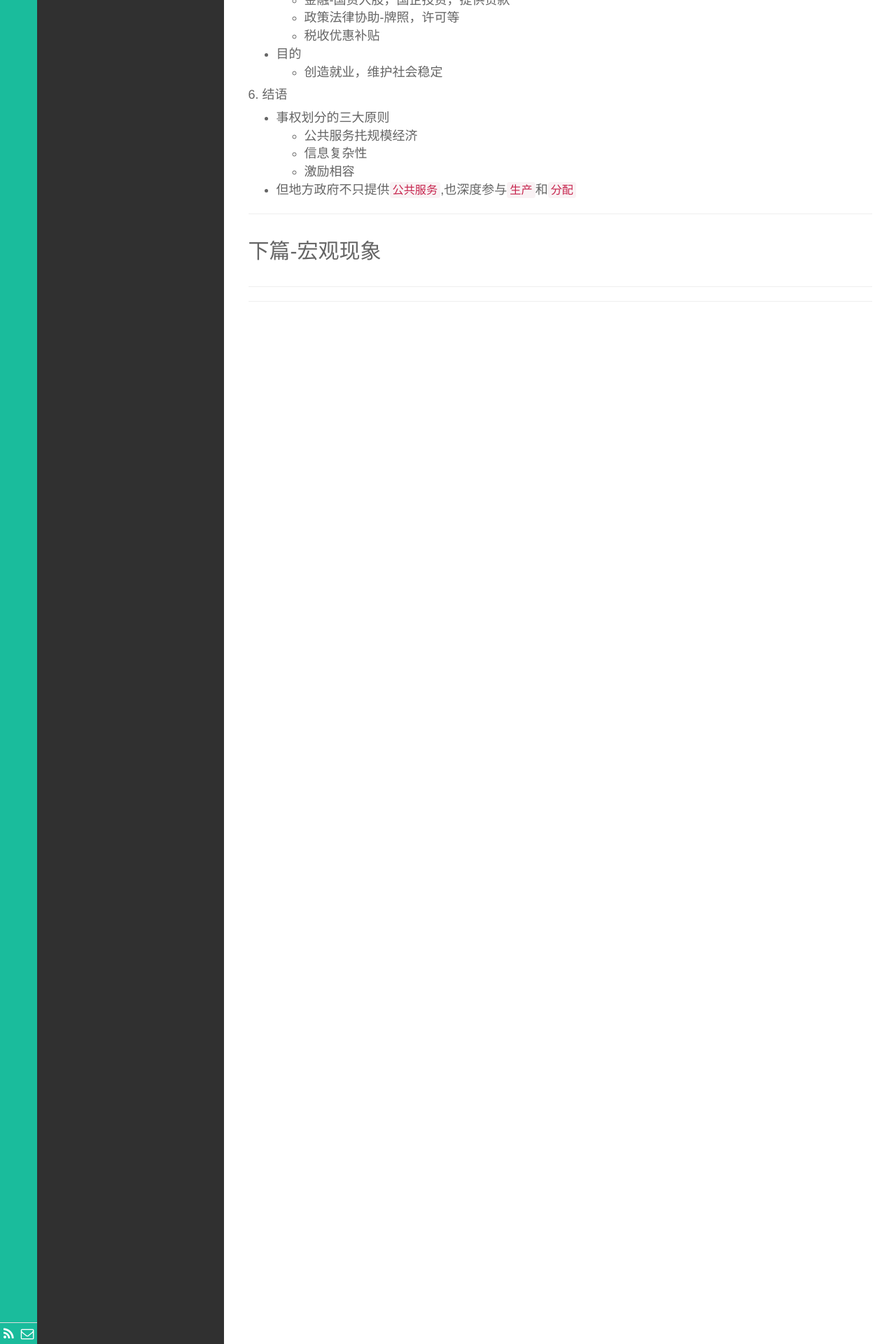
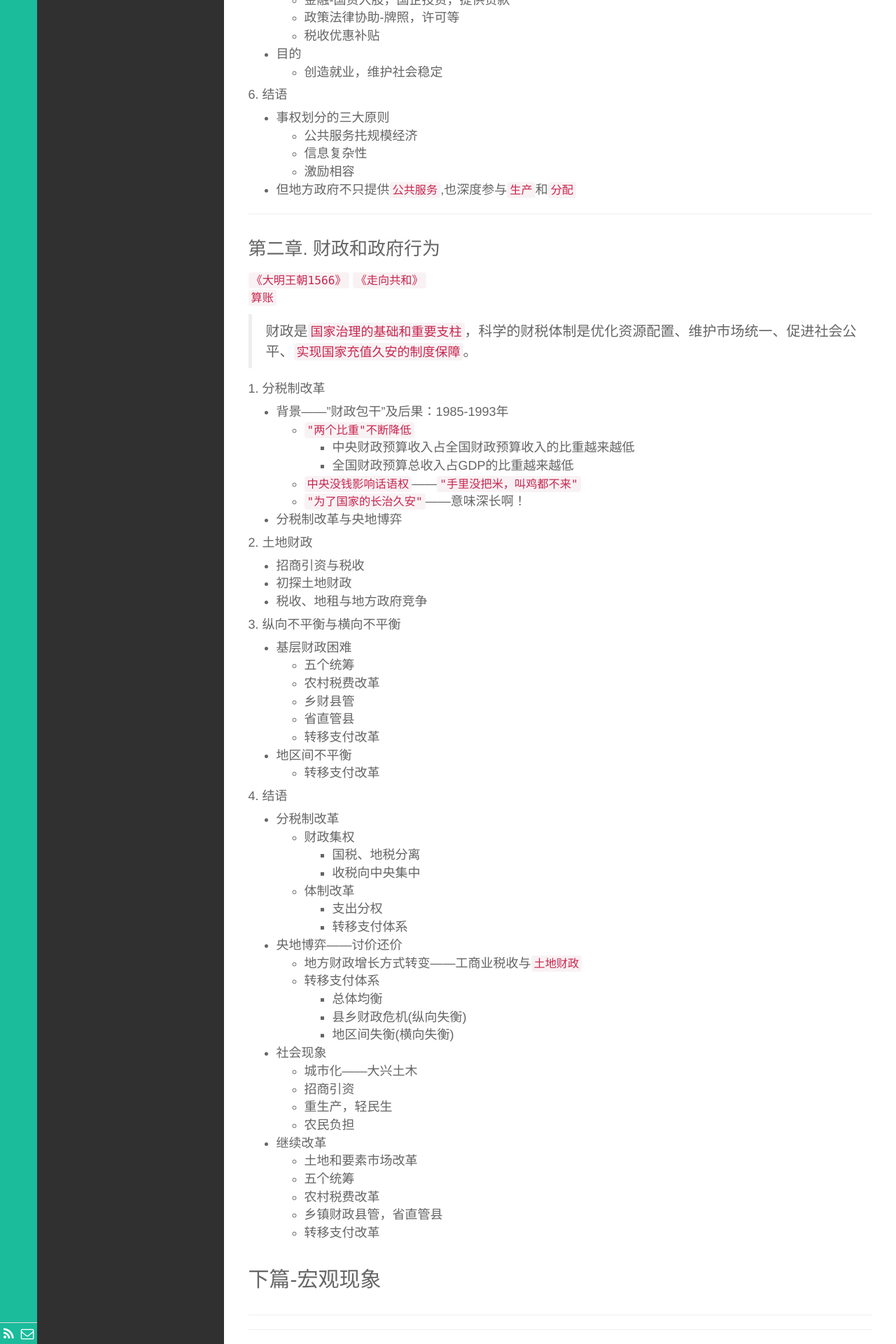
Before and after one commit to darklost/darklost.github.io, a Jekyll site: the page built from _posts/笔记/2023-02-20-zssn.md, in a window 1280 px wide. Shown: the part 1055-2975 px from the top of the page at 70% size. Built offline with Jekyll 4.4.1, drawn with Linux system fonts in a browser that asks for light colours.

Commit message:
《置身事内》阅读笔记——第二章. 财政和政府行为

```diff
--- a/_posts/笔记/2023-02-20-zssn.md
+++ b/_posts/笔记/2023-02-20-zssn.md
@@ -73,6 +73,67 @@ description:  置身事内 经济 阅读笔记
 ***
 
 
+### 第二章. 财政和政府行为
+
+  `《大明王朝1566》` `《走向共和》`
+  `算账`
+  > 财政是`国家治理的基础和重要支柱`，科学的财税体制是优化资源配置、维护市场统一、促进社会公平、`实现国家充值久安的制度保障`。
+
+
+#### 1. 分税制改革
+
+- 背景——"财政包干"及后果：1985-1993年
+  - `"两个比重"不断降低`
+    -  中央财政预算收入占全国财政预算收入的比重越来越低
+    -  全国财政预算总收入占GDP的比重越来越低
+  - `中央没钱影响话语权`——`"手里没把米，叫鸡都不来"`
+  - `"为了国家的长治久安"`——意味深长啊！
+- 分税制改革与央地博弈
+
+#### 2. 土地财政
+
+- 招商引资与税收
+- 初探土地财政
+- 税收、地租与地方政府竞争
+
+#### 3. 纵向不平衡与横向不平衡
+
+- 基层财政困难
+  - 五个统筹
+  - 农村税费改革
+  - 乡财县管
+  - 省直管县
+  - 转移支付改革
+- 地区间不平衡
+  - 转移支付改革
+
+#### 4. 结语
+- 分税制改革
+  - 财政集权
+    - 国税、地税分离
+    - 收税向中央集中
+  - 体制改革
+    - 支出分权
+    - 转移支付体系
+- 央地博弈——讨价还价
+  - 地方财政增长方式转变——工商业税收与`土地财政`
+  - 转移支付体系
+    - 总体均衡
+    - 县乡财政危机(纵向失衡)
+    - 地区间失衡(横向失衡)
+- 社会现象
+  - 城市化——大兴土木
+  - 招商引资
+  - 重生产，轻民生
+  - 农民负担
+- 继续改革
+  - 土地和要素市场改革
+  - 五个统筹
+  - 农村税费改革
+  - 乡镇财政县管，省直管县
+  - 转移支付改革
+
+
 
 ## 下篇-宏观现象
 
```
